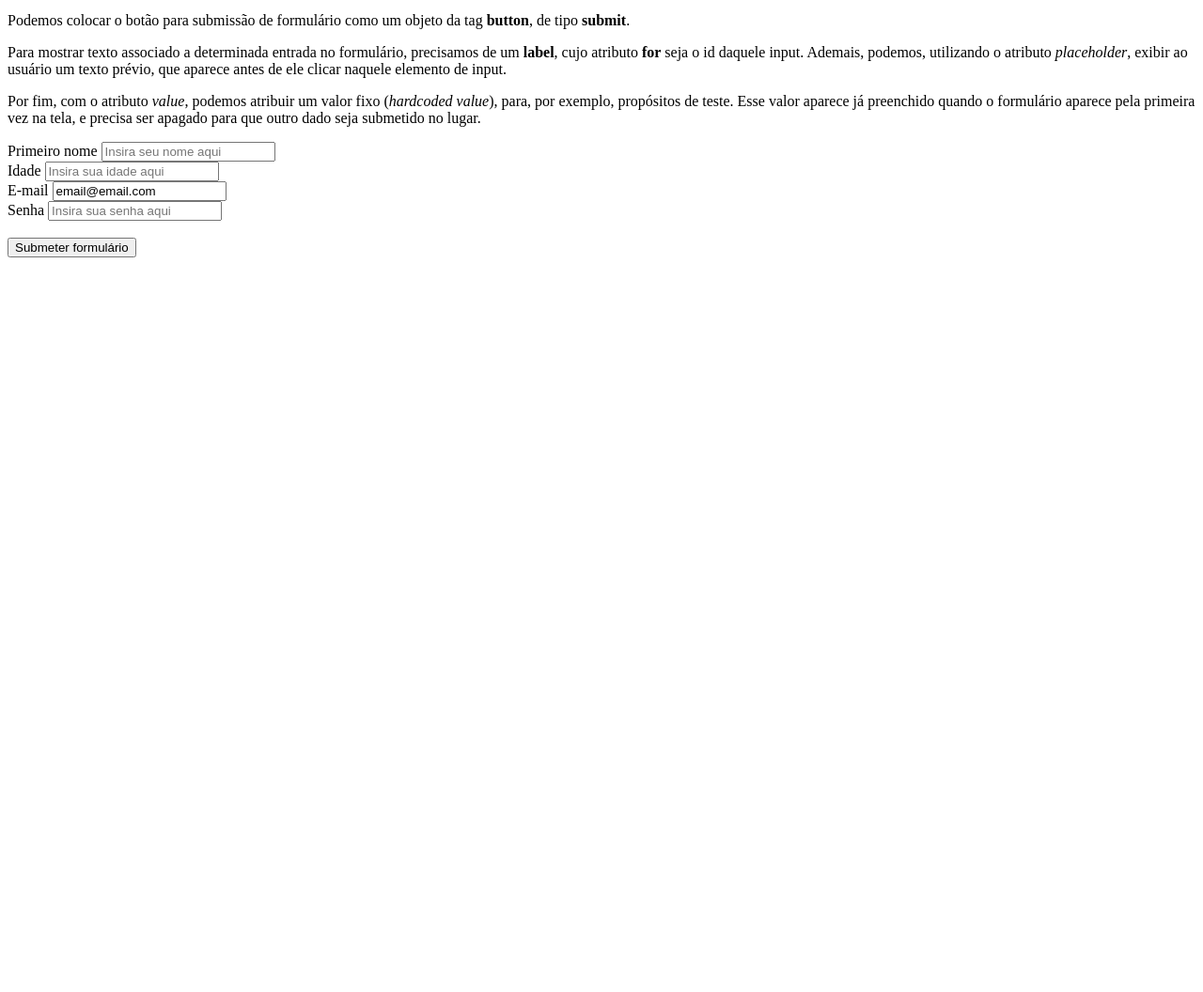
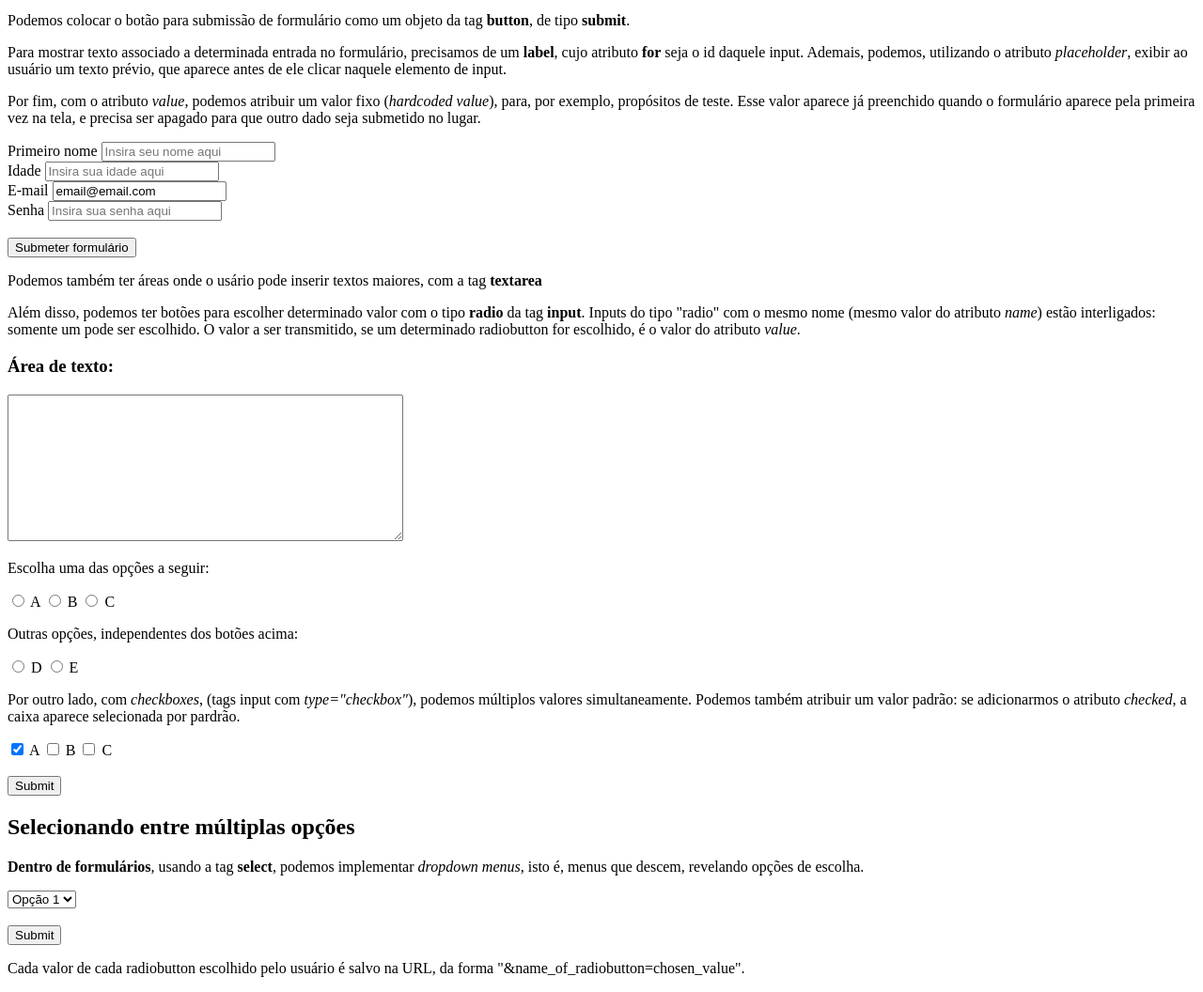
Before and after one commit to IgorPBorja/notes-intro-frontend, a plain HTML site: page html-scripts/lists.html in a window 1280 px wide. Shown: the part 871-1927 px from the top of the page at 94% size. Before the commit the page ends 1153 px from the top, so only its background shows below. Drawn offline with Linux system fonts and the light colour scheme.

Commit message:
Completed section on forms

```diff
--- a/html-scripts/lists.html
+++ b/html-scripts/lists.html
@@ -1,21 +1,29 @@
 <!DOCTYPE html>
 <html lang="en">
     <head>
-    <meta charset="UTF-8">
-    <meta http-equiv="X-UA-Compatible" content="IE=edge">
-    <meta name="viewport" content="width=device-width, initial-scale=1.0">
+        <meta charset="UTF-8" />
+        <meta http-equiv="X-UA-Compatible" content="IE=edge" />
+        <meta name="viewport" content="width=device-width, initial-scale=1.0" />
         <title>Document</title>
-
     </head>
     <body>
         <h1>Listas</h1>
-    <p>Uma lista não-ordenada (<em> unordered list</em>)usa a tag <strong>ul</strong>, e cada elemento da lista deve ser inserido em uma tag <strong>li</strong>.</p>
+        <p>
+            Uma lista não-ordenada (<em> unordered list</em>)usa a tag
+            <strong>ul</strong>, e cada elemento da lista deve ser inserido em
+            uma tag <strong>li</strong>.
+        </p>
         <ul>
             <li>A</li>
             <li>B</li>
             <li>C</li>
         </ul>
-    <p>Por outro lado, em uma lista ordenada (<em>ordered list</em>) apresenta seus elementos numerados, e utiliza a tag <strong>ol</strong>. Cada elemento da lista, novamente, deve ser inserido em uma tag <strong>li</strong>.</p>
+        <p>
+            Por outro lado, em uma lista ordenada (<em>ordered list</em>)
+            apresenta seus elementos numerados, e utiliza a tag
+            <strong>ol</strong>. Cada elemento da lista, novamente, deve ser
+            inserido em uma tag <strong>li</strong>.
+        </p>
         <ol>
             <li>A</li>
             <li>B</li>
@@ -23,14 +31,16 @@
         </ol>
         <h2>Listas aninhadas (nested lists)</h2>
         <ul>
-            <li> Lista 1
+            <li>
+                Lista 1
                 <ul>
                     <li>A</li>
                     <li>B</li>
                     <li>C</li>
                 </ul>
             </li>
-            <li> Lista 2
+            <li>
+                Lista 2
                 <ol>
                     <li>X</li>
                     <li>Y</li>
@@ -38,12 +48,15 @@
                     <li>W</li>
                 </ol>
             </li>
-
         </ul>
 
         <h1>Tabelas</h1>
         <p>
-    As tabelas são criadas através da tag <strong>table</strong>. Cada linha (row) é uma tag <strong>tr</strong>. Podemos também ter um header (primeira linha), com a tag <strong>th</strong>. Dentro de cada row, registramos uma entrada como um elemento da tag <strong>td</strong>, <em>table data</em>. Por exemplo:
+            As tabelas são criadas através da tag <strong>table</strong>. Cada
+            linha (row) é uma tag <strong>tr</strong>. Podemos também ter um
+            header (primeira linha), com a tag <strong>th</strong>. Dentro de
+            cada row, registramos uma entrada como um elemento da tag
+            <strong>td</strong>, <em>table data</em>. Por exemplo:
         </p>
         <table>
             <th>Coluna 1</th>
@@ -65,35 +78,131 @@
         </table>
 
         <h1>Formulários</h1>
-    <p>Um formulário é criado com a tag <strong>form</strong>. Cada entrada de dados é um objeto da tag <strong>input</strong>, com os seguintes atributos:
+        <p>
+            Um formulário é criado com a tag <strong>form</strong>. Cada entrada
+            de dados é um objeto da tag <strong>input</strong>, com os seguintes
+            atributos:
         </p>
         <ul>
             <li>type: tipo de dado (default = text)</li>
             <li>name: texto a aparecer para identificar aquela entrada</li>
             <li>id: identificador</li>
         </ul>
-    <p>Podemos colocar o botão para submissão de formulário como um objeto da tag <strong>button</strong>, de tipo <strong>submit</strong>.</p>
-    <p>Para mostrar texto associado a determinada entrada no formulário, precisamos de um <strong>label</strong>, cujo atributo <strong>for</strong> seja o id daquele input. Ademais, podemos, utilizando o atributo <em>placeholder</em>, exibir ao usuário um texto prévio, que aparece antes de ele clicar naquele elemento de input.</p>
-    <p>Por fim, com o atributo <em>value</em>, podemos atribuir um valor fixo (<em>hardcoded value</em>), para, por exemplo, propósitos de teste. Esse valor aparece já preenchido quando o formulário aparece pela primeira vez na tela, e precisa ser apagado para que outro dado seja submetido no lugar.</p>
+        <p>
+            Podemos colocar o botão para submissão de formulário como um objeto
+            da tag
+            <strong>button</strong>, de tipo <strong>submit</strong>.
+        </p>
+        <p>
+            Para mostrar texto associado a determinada entrada no formulário,
+            precisamos de um <strong>label</strong>, cujo atributo
+            <strong>for</strong> seja o id daquele input. Ademais, podemos,
+            utilizando o atributo <em>placeholder</em>, exibir ao usuário um
+            texto prévio, que aparece antes de ele clicar naquele elemento de
+            input.
+        </p>
+        <p>
+            Por fim, com o atributo <em>value</em>, podemos atribuir um valor
+            fixo (<em>hardcoded value</em>), para, por exemplo, propósitos de
+            teste. Esse valor aparece já preenchido quando o formulário aparece
+            pela primeira vez na tela, e precisa ser apagado para que outro dado
+            seja submetido no lugar.
+        </p>
         <form action="" method="">
             <label for="name"> Primeiro nome</label>
-        <input type="text" name="name" id="name" placeholder="Insira seu nome aqui">
-        <br>
+            <input
+                type="text"
+                name="name"
+                id="name"
+                placeholder="Insira seu nome aqui"
+            />
+            <br />
 
             <label for="age">Idade</label>
-        <input type="number" name="age" id="age"
-        placeholder="Insira sua idade aqui">
-        <br>
+            <input
+                type="number"
+                name="age"
+                id="age"
+                placeholder="Insira sua idade aqui"
+            />
+            <br />
 
             <label for="email">E-mail</label>
-        <input type="text" name="email" id="email" placeholder="Insira seu e-mail aqui (gmail)" value="email@email.com">
-        <br>
+            <input
+                type="text"
+                name="email"
+                id="email"
+                placeholder="Insira seu e-mail aqui (gmail)"
+                value="email@email.com"
+            />
+            <br />
 
             <label for="password">Senha</label>
-        <input type="password" name="password" id="password" placeholder="Insira sua senha aqui">
-        <br><br>
+            <input
+                type="password"
+                name="password"
+                id="password"
+                placeholder="Insira sua senha aqui"
+            />
+            <br /><br />
 
-        <button type="submit"> Submeter formulário</button>
+            <button type="submit">Submeter formulário</button>
         </form>
+        <p>
+            Podemos também ter áreas onde o usário pode inserir textos maiores,
+            com a tag <strong>textarea</strong>
+        </p>
+        <p>
+            Além disso, podemos ter botões para escolher determinado valor com o
+            tipo
+            <strong>radio</strong> da tag <strong>input</strong>. Inputs do tipo
+            "radio" com o mesmo nome (mesmo valor do atributo <em>name</em>)
+            estão interligados: somente um pode ser escolhido. O valor a ser
+            transmitido, se um determinado radiobutton for escolhido, é o valor
+            do atributo <em>value</em>.
+        </p>
+        <form action="">
+            <h3>Área de texto:</h3>
+            <textarea name="t1" id="t1" cols="50" rows="10"></textarea>
+            <br />
+            <p>Escolha uma das opções a seguir:</p>
+            <input type="radio" name="n1" id="" value="A" /> A
+            <input type="radio" name="n1" id="" value="B" /> B
+            <input type="radio" name="n1" id="" value="C" /> C
+            <p>Outras opções, independentes dos botões acima:</p>
+            <input type="radio" name="n2" id="" value="D" /> D
+            <input type="radio" name="n2" id="" value="E" /> E
+            <p>
+                Por outro lado, com <em>checkboxes</em>, (tags input com
+                <em>type="checkbox"</em>), podemos múltiplos valores
+                simultaneamente. Podemos também atribuir um valor padrão: se
+                adicionarmos o atributo <em>checked</em>, a caixa aparece
+                selecionada por pardrão.
+            </p>
+            <input type="checkbox" name="n1" id="" value="A" checked /> A
+            <input type="checkbox" name="n1" id="" value="B" /> B
+            <input type="checkbox" name="n1" id="" value="C" /> C <br /><br />
+            <input type="submit" />
+        </form>
+        <h2>Selecionando entre múltiplas opções</h2>
+        <p>
+            <strong>Dentro de formulários</strong>, usando a tag
+            <strong>select</strong>, podemos implementar
+            <em>dropdown menus</em>, isto é, menus que descem, revelando opções
+            de escolha.
+        </p>
+        <form action="">
+            <select name="select-1" id="">
+                <option value="1">Opção 1</option>
+                <option value="2">Opção 2</option>
+                <option value="3">Opção 3</option>
+            </select>
+            <br /><br />
+            <input type="submit" />
+        </form>
+        <p>
+            Cada valor de cada radiobutton escolhido pelo usuário é salvo na
+            URL, da forma "&name_of_radiobutton=chosen_value".
+        </p>
     </body>
 </html>
```
Lines whose indentation alone changed are shown as unchanged.
